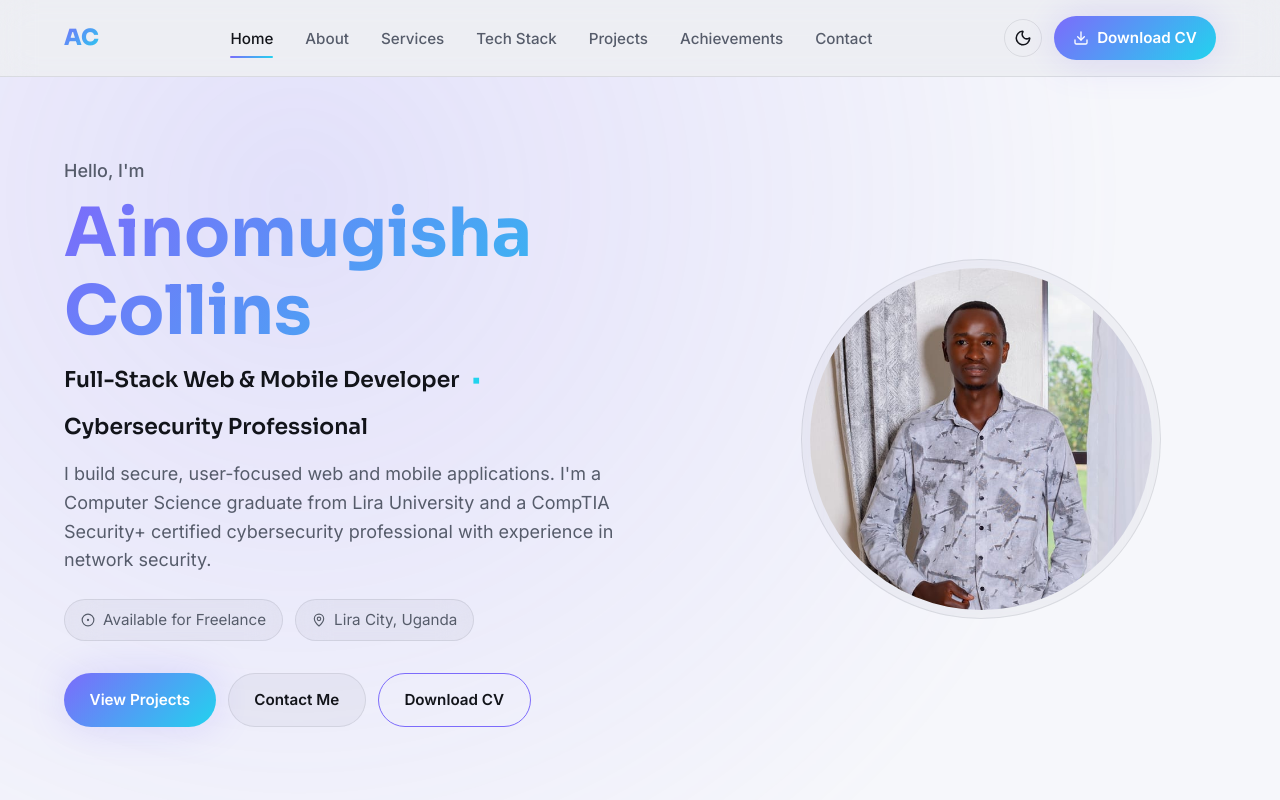
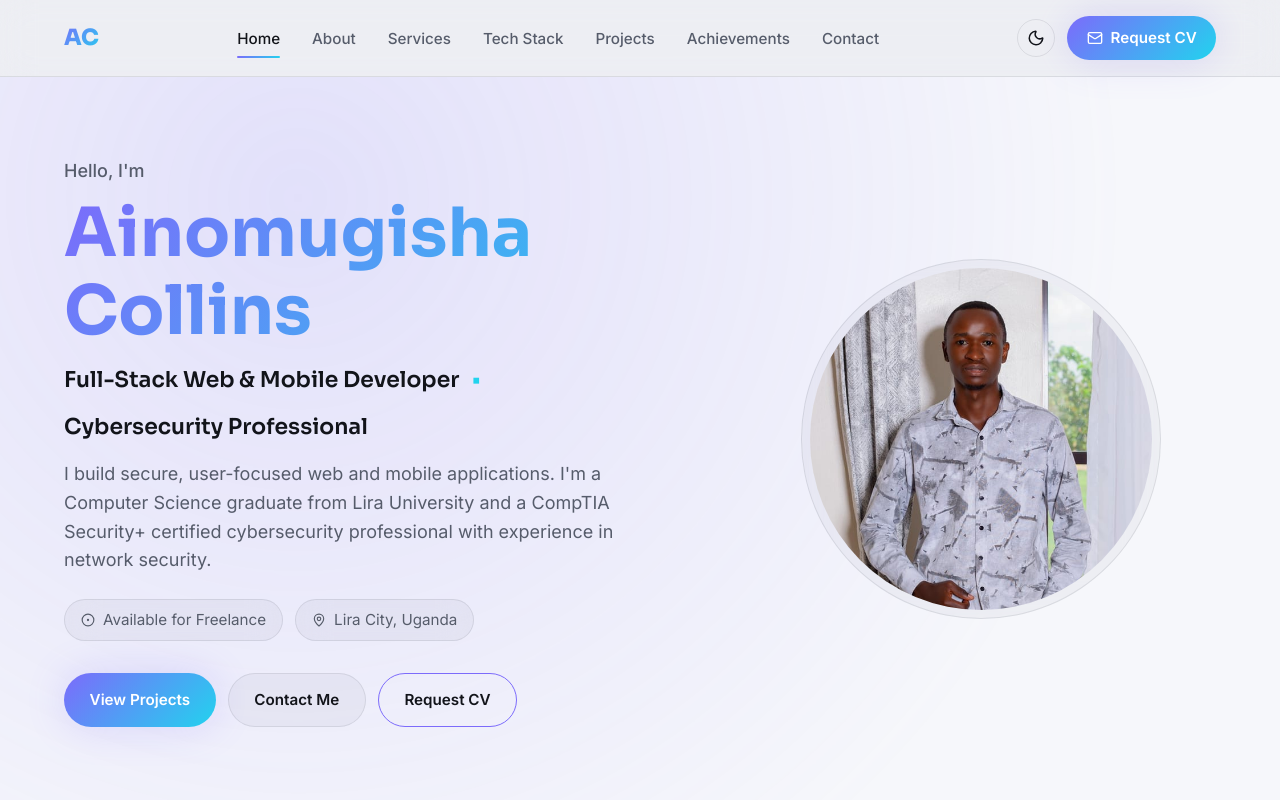
Before and after one commit to Codecollins24/ac-portfolio, a React (Vite) app: page / in a window 1280 px wide. Shown: the top 800 px of the page. Built offline with nearby package versions, Linux system fonts and the light colour scheme.

Commit message:
Gate CV behind an email request instead of a public download
Removes the publicly downloadable CV PDF; both CV buttons now open a
pre-filled mailto link so CV access goes through a request.

```diff
--- a/src/components/Navbar.jsx
+++ b/src/components/Navbar.jsx
@@ -1,6 +1,6 @@
 import { useState } from "react";
 import { AnimatePresence, motion } from "framer-motion";
-import { Menu, X, Sun, Moon, Download } from "lucide-react";
+import { Menu, X, Sun, Moon, Mail } from "lucide-react";
 import { useTheme } from "../hooks/useTheme";
 import { useActiveSection } from "../hooks/useActiveSection";
 import { NAV_LINKS } from "../utils/navLinks";
@@ -53,12 +53,11 @@ export default function Navbar() {
             {theme === "dark" ? <Sun size={18} /> : <Moon size={18} />}
           </button>
           <a
-            href="/cv/Ainomugisha-Collins-CV.pdf"
-            download
+            href="mailto:ainomugishac082@gmail.com?subject=CV%20Request"
             className="btn btn-primary navbar-cv-btn"
           >
-            <Download size={16} />
-            Download CV
+            <Mail size={16} />
+            Request CV
           </a>
           <button
             className="navbar-icon-btn navbar-menu-btn"
--- a/src/data/hero.js
+++ b/src/data/hero.js
@@ -12,10 +12,9 @@ export const heroData = {
     { label: "View Projects", href: "#projects", variant: "primary" },
     { label: "Contact Me", href: "#contact", variant: "secondary" },
     {
-      label: "Download CV",
-      href: "/cv/Ainomugisha-Collins-CV.pdf",
+      label: "Request CV",
+      href: "mailto:ainomugishac082@gmail.com?subject=CV%20Request",
       variant: "outline",
-      download: true,
     },
   ],
 };
```
Also changed, not shown: 1 other file (tests, documents, lock files or other folders).
